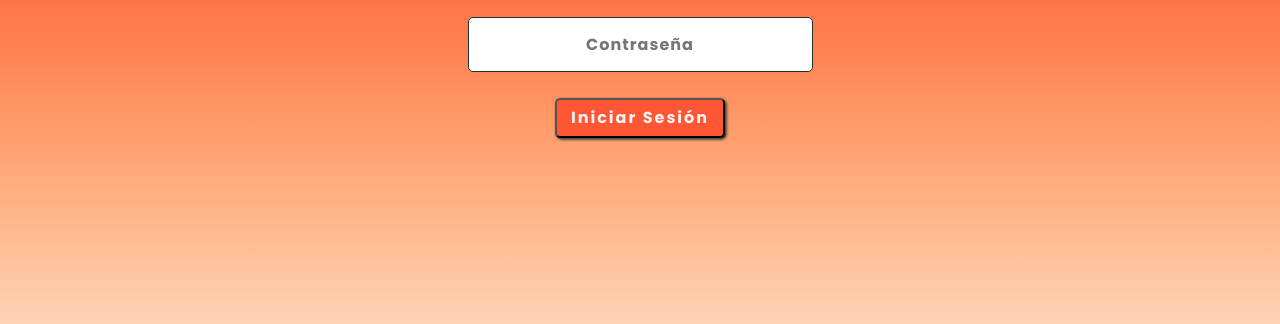
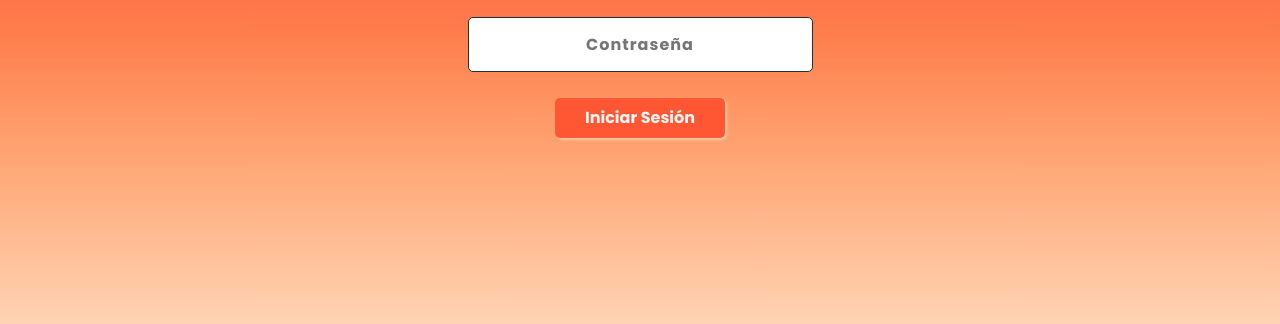
Before and after one commit to Nahulpz94/PreEntrega3JS, a website: page pages/login.html in a window 1280 px wide. Shown: the part 476-800 px from the top of the page. Drawn offline with nearby package versions, Linux system fonts and the light colour scheme.

Commit message:
listo pa entregar

```diff
--- a/scss/pages/_login.scss
+++ b/scss/pages/_login.scss
@@ -21,7 +21,7 @@ body {
             margin: 10px;
             padding: 10px;
             border-radius: 5px;
-            border: 1.5px solid map-get($colores , secundario );
+            border: 1.5px solid map-get($colores , secundario);
             padding: 14px;
             font-size: 20px;
             text-align: center;
@@ -59,14 +59,14 @@ body {
                 margin: 20px;
                 @include medidas (170px, 40px);
                 @include tipografia(unset, 'Poppins', bolder);
-                letter-spacing: 2px;
                 text-align: center;
                 @include boton (map-get($colores, detalles-naranja), map-get($colores, terciario));
-                @include shadow (5px, 1.5px, secundario);
+                @include shadow (5px, 1.5px, salmon-claro);
                 transition: 0.5s ease;
+                border: 1px;
                 &:hover {
                 @include shadow (5px, 4px, salmon-oscuro);
-                color: map-get($colores, terciario);
+                color: map-get($colores, salmon-claro);
                 background-image: linear-gradient(to top, #e94825, #ed4521, #f1411c, #f53d16, #f93910);
                 transform:scale(1.1);
                 }
```
Also changed, not shown: css/estilos.css, 1 other file.
